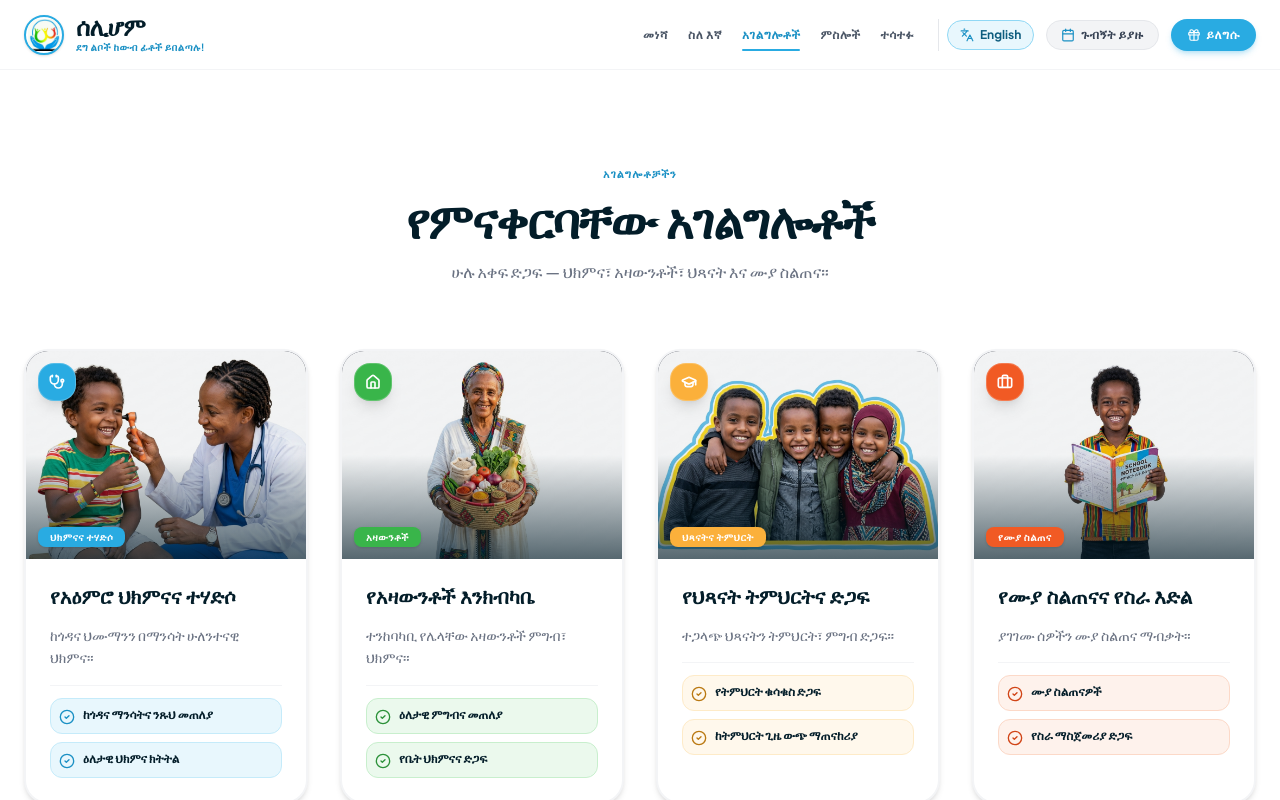
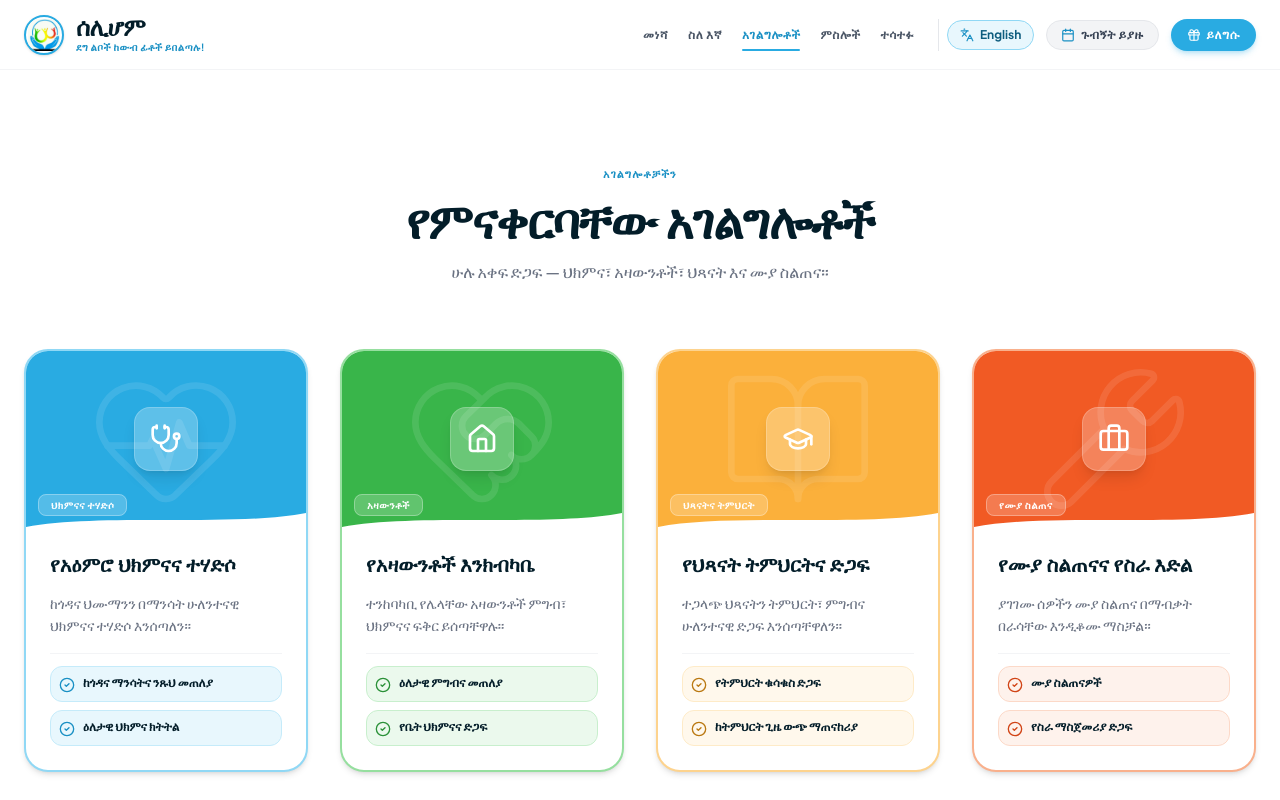
Before and after one commit to capt-noah/selihom-charity, a React (Vite) app: page /programs in a window 1280 px wide. Shown: the top 800 px of the page. Built offline with nearby package versions, Linux system fonts and the light colour scheme; a web font is replaced by a local one.

Commit message:
removed the placeholder images

```diff
--- a/src/components/InitiativesSection.tsx
+++ b/src/components/InitiativesSection.tsx
@@ -1,40 +1,134 @@
 import React from "react";
 import { motion } from "motion/react";
-import { Stethoscope, Home, GraduationCap, Briefcase, CheckCircle2 } from "lucide-react";
-import { INITIATIVES } from "../data";
+import {
+  Stethoscope, Home, GraduationCap, Briefcase,
+  CheckCircle2, HeartPulse, HeartHandshake, BookOpen, Wrench,
+} from "lucide-react";
 import { useLanguage } from "../context/LanguageContext";
 
-const serviceIcons: Record<string, React.ComponentType<any>> = {
-  "mental-health":    Stethoscope,
-  "elderly-support":  Home,
-  "children-support": GraduationCap,
-  "skills-training":  Briefcase,
-};
-
-// Each card gets a distinct accent matching the logo figures
-const cardAccents = [
-  { tag: "bg-brand-sky-400",    icon: "bg-brand-sky-400 text-white",    check: "text-brand-sky-500",    row: "bg-brand-sky-50 border-brand-sky-100"    },
-  { tag: "bg-brand-green-400",  icon: "bg-brand-green-400 text-white",  check: "text-brand-green-500",  row: "bg-brand-green-50 border-brand-green-100"  },
-  { tag: "bg-brand-yellow-400", icon: "bg-brand-yellow-400 text-white", check: "text-brand-yellow-600", row: "bg-brand-yellow-50 border-brand-yellow-100" },
-  { tag: "bg-brand-orange-400", icon: "bg-brand-orange-400 text-white", check: "text-brand-orange-500", row: "bg-brand-orange-50 border-brand-orange-100" },
+// ── Per-card visual theme: accent colour + background illustration colour ──
+const CARD_THEMES = [
+  {
+    // Mental health — sky blue
+    bg:         "bg-brand-sky-400",
+    bgLight:    "bg-brand-sky-50",
+    border:     "border-brand-sky-200",
+    hoverBorder:"hover:border-brand-sky-400",
+    iconBg:     "bg-white/25",
+    iconColor:  "text-white",
+    tag:        "bg-white/20 text-white border-white/30",
+    check:      "text-brand-sky-500",
+    checkRow:   "bg-brand-sky-50 border-brand-sky-100",
+    titleHover: "group-hover:text-brand-sky-500",
+    IllustIcon: HeartPulse,
+  },
+  {
+    // Elderly — green
+    bg:         "bg-brand-green-400",
+    bgLight:    "bg-brand-green-50",
+    border:     "border-brand-green-200",
+    hoverBorder:"hover:border-brand-green-400",
+    iconBg:     "bg-white/25",
+    iconColor:  "text-white",
+    tag:        "bg-white/20 text-white border-white/30",
+    check:      "text-brand-green-500",
+    checkRow:   "bg-brand-green-50 border-brand-green-100",
+    titleHover: "group-hover:text-brand-green-500",
+    IllustIcon: HeartHandshake,
+  },
+  {
+    // Children — yellow
+    bg:         "bg-brand-yellow-400",
+    bgLight:    "bg-brand-yellow-50",
+    border:     "border-brand-yellow-200",
+    hoverBorder:"hover:border-brand-yellow-400",
+    iconBg:     "bg-white/25",
+    iconColor:  "text-white",
+    tag:        "bg-white/20 text-white border-white/30",
+    check:      "text-brand-yellow-600",
+    checkRow:   "bg-brand-yellow-50 border-brand-yellow-100",
+    titleHover: "group-hover:text-brand-yellow-600",
+    IllustIcon: BookOpen,
+  },
+  {
+    // Skills — orange
+    bg:         "bg-brand-orange-400",
+    bgLight:    "bg-brand-orange-50",
+    border:     "border-brand-orange-200",
+    hoverBorder:"hover:border-brand-orange-400",
+    iconBg:     "bg-white/25",
+    iconColor:  "text-white",
+    tag:        "bg-white/20 text-white border-white/30",
+    check:      "text-brand-orange-500",
+    checkRow:   "bg-brand-orange-50 border-brand-orange-100",
+    titleHover: "group-hover:text-brand-orange-500",
+    IllustIcon: Wrench,
+  },
 ];
 
-const serviceDetails: Record<string, { amTitle:string; enTitle:string; amDesc:string; enDesc:string; amPoints:string[]; enPoints:string[]; tagAm:string; tagEn:string }> = {
-  "mental-health":    { amTitle:"የአዕምሮ ህክምናና ተሃድሶ",          enTitle:"Mental Healthcare & Rescue",   amDesc:"ከጎዳና ህሙማንን በማንሳት ሁለንተናዊ ህክምና።",    enDesc:"Rescuing individuals with mental illness, providing psychiatric care and rehabilitation.",  amPoints:["ከጎዳና ማንሳትና ንጹህ መጠለያ","ዕለታዊ ህክምና ክትትል"],        enPoints:["Street rescue & clean shelter","Daily psychiatric care"],      tagAm:"ህክምናና ተሃድሶ", tagEn:"Psychiatric Care" },
-  "elderly-support":  { amTitle:"የአዛውንቶች እንክብካቤ",             enTitle:"Elderly Care & Nutrition",     amDesc:"ተንከባካቢ የሌላቸው አዛውንቶች ምግብ፣ ህክምና።",  enDesc:"Providing warm meals, medical support, and dignity to abandoned senior citizens.",        amPoints:["ዕለታዊ ምግብና መጠለያ","የቤት ህክምናና ድጋፍ"],                      enPoints:["Nutritious meals & shelter","In-home medical care"],           tagAm:"አዛውንቶች",      tagEn:"Senior Care"      },
-  "children-support": { amTitle:"የህጻናት ትምህርትና ድጋፍ",           enTitle:"Child Welfare & Education",    amDesc:"ተጋላጭ ህጻናትን ትምህርት፣ ምግብ ድጋፍ።",      enDesc:"Supporting orphaned and vulnerable children with school tuition, meals, and tutoring.",   amPoints:["የትምህርት ቁሳቁስ ድጋፍ","ከትምህርት ጊዜ ውጭ ማጠናከሪያ"],               enPoints:["School supplies & backpacks","After-school tutoring"],         tagAm:"ህጻናትና ትምህርት",tagEn:"Child Welfare"    },
-  "skills-training":  { amTitle:"የሙያ ስልጠናና የስራ እድል",          enTitle:"Vocational Skills & Jobs",     amDesc:"ያገገሙ ሰዎችን ሙያ ስልጠና ማብቃት።",          enDesc:"Empowering recovered beneficiaries with practical job skills for self-sufficiency.",       amPoints:["ሙያ ስልጠናዎች","የስራ ማስጀመሪያ ድጋፍ"],                              enPoints:["Practical trade training","Seed equipment kits"],              tagAm:"የሙያ ስልጠና",   tagEn:"Job Placement"   },
-};
+const CARD_DATA = [
+  {
+    id:      "mental-health",
+    MainIcon: Stethoscope,
+    amTitle: "የአዕምሮ ህክምናና ተሃድሶ",
+    enTitle: "Mental Healthcare & Rescue",
+    amDesc:  "ከጎዳና ህሙማንን በማንሳት ሁለንተናዊ ህክምናና ተሃድሶ እንሰጣለን።",
+    enDesc:  "Rescuing individuals with mental illness from the streets and providing full psychiatric care and rehabilitation.",
+    amPoints: ["ከጎዳና ማንሳትና ንጹህ መጠለያ", "ዕለታዊ ህክምና ክትትል"],
+    enPoints: ["Street rescue & clean shelter", "Daily psychiatric care"],
+    tagAm: "ህክምናና ተሃድሶ",
+    tagEn: "Psychiatric Care",
+  },
+  {
+    id:      "elderly-support",
+    MainIcon: Home,
+    amTitle: "የአዛውንቶች እንክብካቤ",
+    enTitle: "Elderly Care & Nutrition",
+    amDesc:  "ተንከባካቢ የሌላቸው አዛውንቶች ምግብ፣ ህክምናና ፍቅር ይሰጣቸዋሉ።",
+    enDesc:  "Providing warm meals, medical support, and dignity to abandoned senior citizens.",
+    amPoints: ["ዕለታዊ ምግብና መጠለያ", "የቤት ህክምናና ድጋፍ"],
+    enPoints: ["Nutritious meals & shelter", "In-home medical care"],
+    tagAm: "አዛውንቶች",
+    tagEn: "Senior Care",
+  },
+  {
+    id:      "children-support",
+    MainIcon: GraduationCap,
+    amTitle: "የህጻናት ትምህርትና ድጋፍ",
+    enTitle: "Child Welfare & Education",
+    amDesc:  "ተጋላጭ ህጻናትን ትምህርት፣ ምግብና ሁለንተናዊ ድጋፍ እንሰጣቸዋለን።",
+    enDesc:  "Supporting orphaned and vulnerable children with school tuition, meals, and tutoring.",
+    amPoints: ["የትምህርት ቁሳቁስ ድጋፍ", "ከትምህርት ጊዜ ውጭ ማጠናከሪያ"],
+    enPoints: ["School supplies & backpacks", "After-school tutoring"],
+    tagAm: "ህጻናትና ትምህርት",
+    tagEn: "Child Welfare",
+  },
+  {
+    id:      "skills-training",
+    MainIcon: Briefcase,
+    amTitle: "የሙያ ስልጠናና የስራ እድል",
+    enTitle: "Vocational Skills & Jobs",
+    amDesc:  "ያገገሙ ሰዎችን ሙያ ስልጠና በማብቃት በራሳቸው እንዲቆሙ ማስቻል።",
+    enDesc:  "Empowering recovered beneficiaries with practical job skills for financial independence.",
+    amPoints: ["ሙያ ስልጠናዎች", "የስራ ማስጀመሪያ ድጋፍ"],
+    enPoints: ["Practical trade training", "Seed equipment kits"],
+    tagAm: "የሙያ ስልጠና",
+    tagEn: "Job Placement",
+  },
+];
 
 export default function InitiativesSection() {
   const { language } = useLanguage();
 
   return (
     <section id="initiatives" className="py-24 bg-white relative overflow-hidden">
+      {/* Background blobs */}
       <div className="absolute top-0 right-0 w-[500px] h-[500px] bg-brand-sky-50/80 rounded-full blur-3xl pointer-events-none -z-10" />
       <div className="absolute bottom-0 left-0 w-[400px] h-[400px] bg-brand-yellow-100/30 rounded-full blur-3xl pointer-events-none -z-10" />
 
       <div className="max-w-7xl mx-auto px-4 sm:px-6 relative z-10">
+
+        {/* Header */}
         <div className="text-center max-w-2xl mx-auto mb-16">
           <span className="inline-block text-[11px] font-black uppercase tracking-widest text-brand-sky-500 mb-3">
             {language === "am" ? "አገልግሎቶቻችን" : "Our Services"}
@@ -49,48 +143,65 @@ export default function InitiativesSection() {
           </p>
         </div>
 
+        {/* Cards */}
         <div className="grid grid-cols-1 sm:grid-cols-2 lg:grid-cols-4 gap-6 sm:gap-8">
-          {INITIATIVES.map((item, idx) => {
-            const d     = serviceDetails[item.id] || serviceDetails["mental-health"];
-            const Icon  = serviceIcons[item.id] || Stethoscope;
-            const ac    = cardAccents[idx % cardAccents.length];
-            const title = language === "am" ? d.amTitle : d.enTitle;
-            const desc  = language === "am" ? d.amDesc  : d.enDesc;
-            const pts   = language === "am" ? d.amPoints : d.enPoints;
-            const tag   = language === "am" ? d.tagAm   : d.tagEn;
+          {CARD_DATA.map((item, idx) => {
+            const theme      = CARD_THEMES[idx];
+            const Icon       = item.MainIcon;
+            const IllustIcon = theme.IllustIcon;
+            const title  = language === "am" ? item.amTitle  : item.enTitle;
+            const desc   = language === "am" ? item.amDesc   : item.enDesc;
+            const points = language === "am" ? item.amPoints : item.enPoints;
+            const tag    = language === "am" ? item.tagAm    : item.tagEn;
 
             return (
-              <motion.div key={item.id}
-                initial={{ opacity: 0, y: 25 }} whileInView={{ opacity: 1, y: 0 }} viewport={{ once: true }}
+              <motion.div
+                key={item.id}
+                initial={{ opacity: 0, y: 25 }}
+                whileInView={{ opacity: 1, y: 0 }}
+                viewport={{ once: true }}
                 transition={{ delay: idx * 0.1, duration: 0.5 }}
-                className="bg-white border-2 border-gray-100 rounded-3xl overflow-hidden shadow-md hover:shadow-2xl hover:border-brand-sky-200 transition-all duration-300 transform hover:-translate-y-2 flex flex-col justify-between group">
-                <div>
-                  <div className="relative h-52 w-full overflow-hidden bg-gray-900">
-                    <img src={item.image} alt={title}
-                      className="w-full h-full object-cover group-hover:scale-105 transition-transform duration-700 opacity-95" />
-                    <div className="absolute inset-0 bg-gradient-to-t from-brand-sky-950/65 via-transparent to-transparent" />
-                    <div className={`absolute top-3 left-3 ${ac.icon} p-2.5 rounded-2xl shadow-lg border border-white/20 flex items-center gap-1.5`}>
-                      <Icon className="w-4 h-4 stroke-[2.5]" />
+                className={`bg-white border-2 ${theme.border} ${theme.hoverBorder} rounded-3xl overflow-hidden shadow-md hover:shadow-2xl transition-all duration-300 transform hover:-translate-y-2 flex flex-col group`}
+              >
+                {/* ── Illustrated header block (replaces image) ── */}
+                <div className={`relative ${theme.bg} h-44 flex items-center justify-center overflow-hidden`}>
+                  {/* Large faded background icon as texture */}
+                  <IllustIcon className="absolute opacity-10 w-40 h-40 text-white" strokeWidth={1} />
+
+                  {/* Centred icon badge */}
+                  <div className={`relative z-10 w-16 h-16 rounded-2xl ${theme.iconBg} flex items-center justify-center shadow-lg border border-white/20`}>
+                    <Icon className={`w-8 h-8 stroke-[2] ${theme.iconColor}`} />
                   </div>
-                    <div className="absolute bottom-3 left-3 right-3">
-                      <span className={`text-[10px] font-black uppercase tracking-wider text-white ${ac.tag} px-3 py-1 rounded-lg shadow-sm`}>
+
+                  {/* Category tag — bottom left */}
+                  <div className="absolute bottom-3 left-3">
+                    <span className={`text-[10px] font-black uppercase tracking-wider px-3 py-1 rounded-lg border ${theme.tag}`}>
                       {tag}
                     </span>
                   </div>
+
+                  {/* Subtle wave divider at the bottom */}
+                  <svg className="absolute bottom-0 left-0 right-0 w-full" viewBox="0 0 400 20" preserveAspectRatio="none" fill="white">
+                    <path d="M0,20 C100,0 300,20 400,0 L400,20 Z" />
+                  </svg>
                 </div>
 
-                  <div className="p-6 space-y-4">
-                    <h3 className="font-serif font-bold text-xl text-brand-sky-950 leading-tight group-hover:text-brand-sky-500 transition-colors">{title}</h3>
-                    <p className="text-gray-500 text-xs sm:text-sm leading-relaxed">{desc}</p>
+                {/* ── Body ── */}
+                <div className="flex-1 flex flex-col p-6 space-y-4">
+                  <h3 className={`font-serif font-bold text-xl text-brand-sky-950 leading-tight ${theme.titleHover} transition-colors`}>
+                    {title}
+                  </h3>
+                  <p className="text-gray-500 text-xs sm:text-sm leading-relaxed flex-1">
+                    {desc}
+                  </p>
 
-                    <div className="pt-3 space-y-2 border-t border-gray-100">
-                      {pts.map((pt, pIdx) => (
-                        <div key={pIdx} className={`flex items-start gap-2 text-xs font-semibold text-brand-sky-950 ${ac.row} p-2 rounded-xl border`}>
-                          <CheckCircle2 className={`w-4 h-4 ${ac.check} shrink-0 mt-0.5`} />
+                  <div className="space-y-2 pt-3 border-t border-gray-100">
+                    {points.map((pt, pIdx) => (
+                      <div key={pIdx} className={`flex items-start gap-2 text-xs font-semibold text-brand-sky-950 ${theme.checkRow} p-2 rounded-xl border`}>
+                        <CheckCircle2 className={`w-4 h-4 ${theme.check} shrink-0 mt-0.5`} />
                         <span className="leading-snug">{pt}</span>
                       </div>
                     ))}
-                    </div>
                   </div>
                 </div>
               </motion.div>
--- a/src/types.ts
+++ b/src/types.ts
@@ -11,7 +11,7 @@ export interface Initiative {
   description: BilingualText;
   goal: number;
   raised: number;
-  image: string;
+  image?: string;
   tags: { en: string[]; am: string[] };
   icon: string; // Lucide icon name
 }
@@ -124,7 +124,7 @@ export interface EventItem {
   description: BilingualText;
   goalAmount?: number;
   raisedAmount?: number;
-  image: string;
+  image?: string;
 }
 
 export interface GalleryItem {
```
Also changed, not shown: src/data.ts (+67 -146 lines), src/pages/HomePage.tsx (+29 -5 lines). Lines whose indentation alone changed are shown as unchanged.
